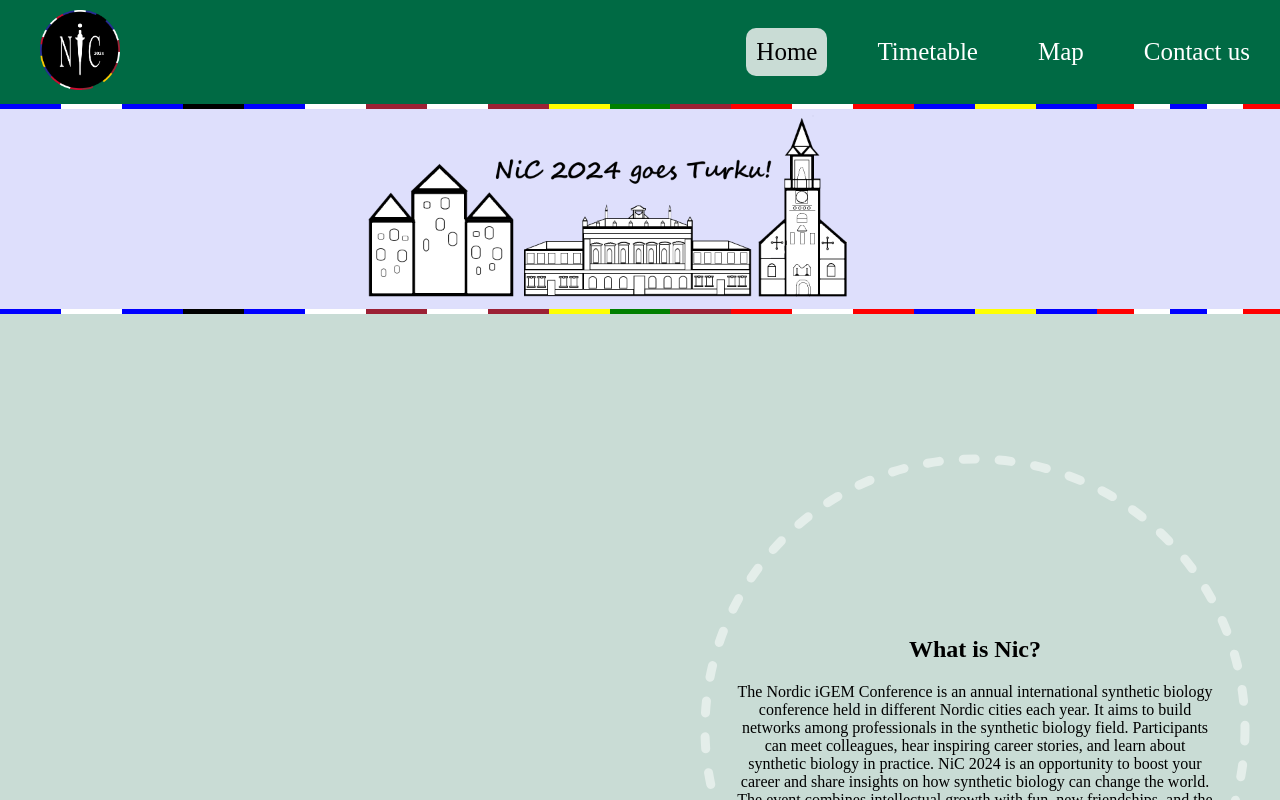
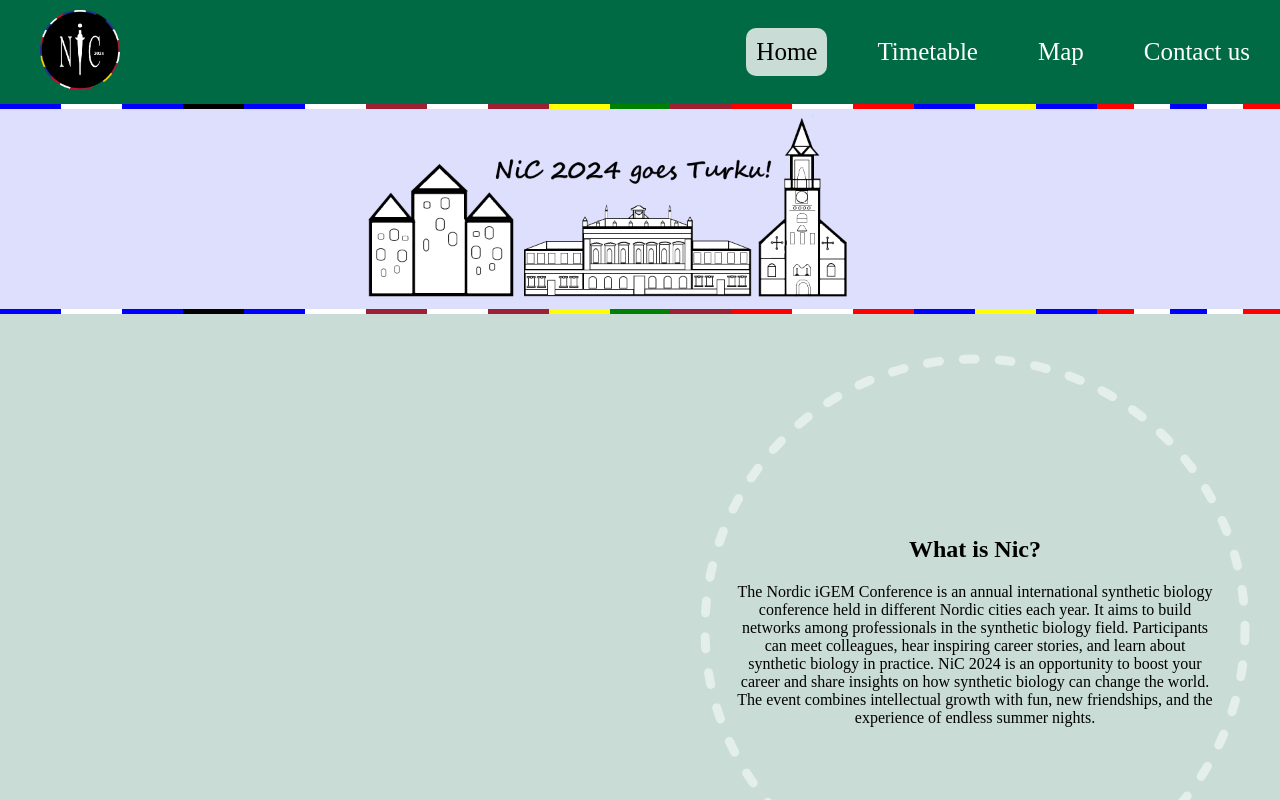
Before and after one commit to teamAboaTurku/nic-24, a Vue app: page / in a window 1280 px wide. Shown: the top 800 px of the page. Built offline with nearby package versions, Linux system fonts and the light colour scheme.

Commit message:
removed empty space

```diff
--- a/src/pages/HomePage.vue
+++ b/src/pages/HomePage.vue
@@ -1,6 +1,5 @@
 <template>
   <div class="page">
-    <section style="height: 100px;"></section>
     <CircleContent>
       <template #content1>
         <div class="text_bubble">
```
